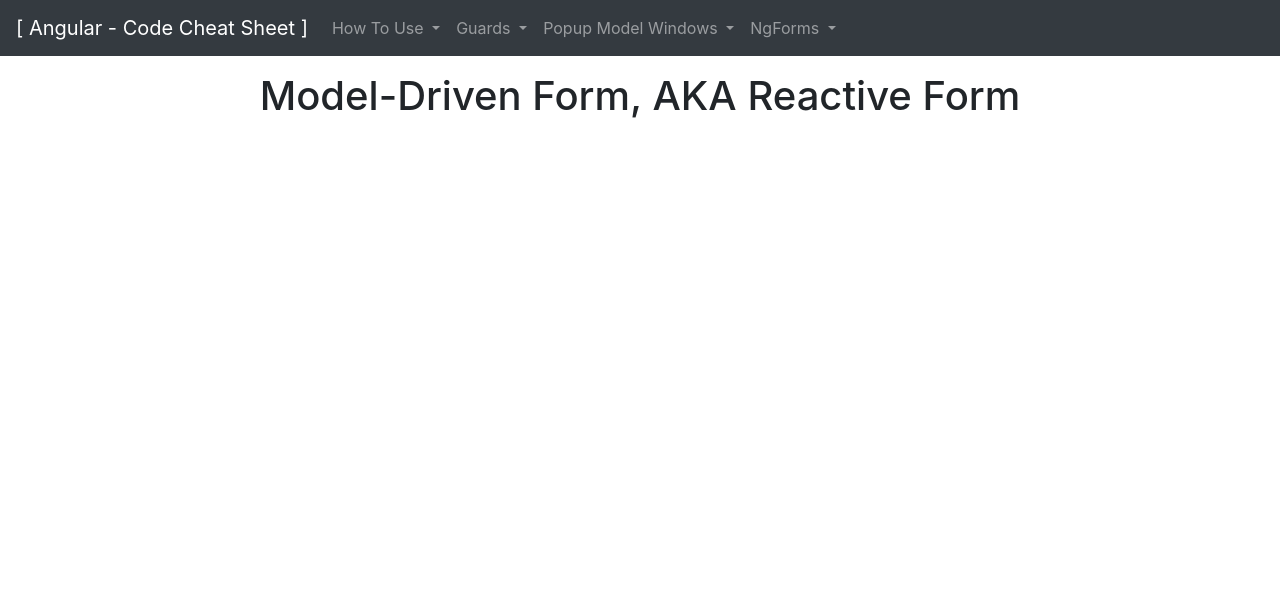
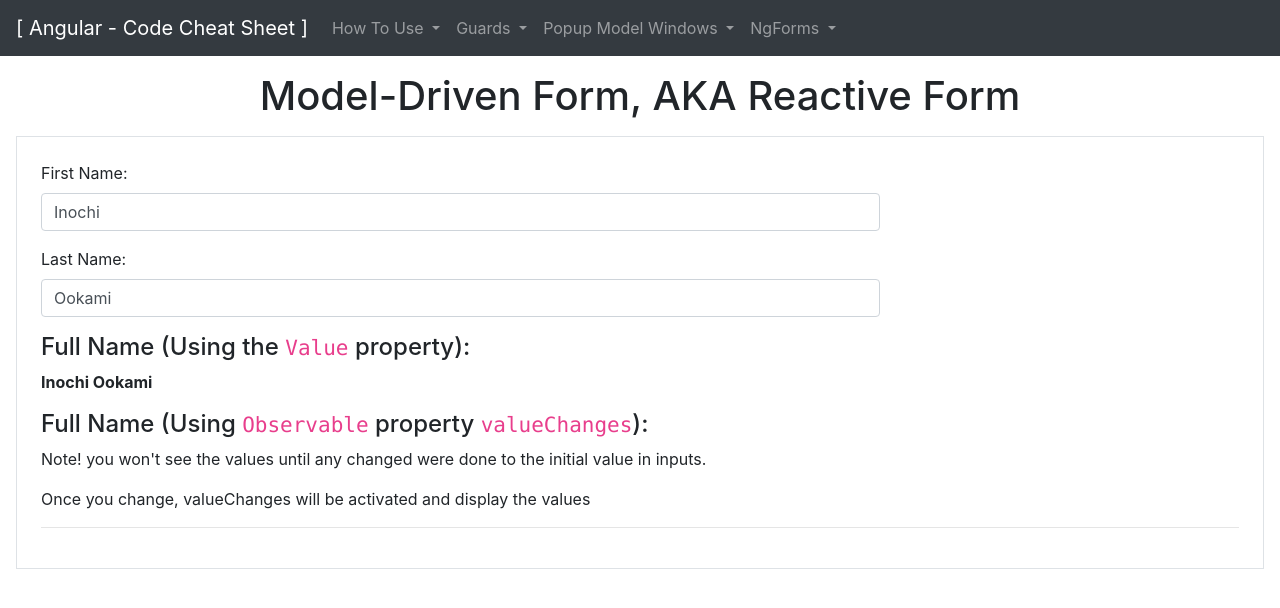
Before and after one commit to OZcomingFRoo/CodeCheatSheet, an Angular app in the folder Angular/: page /ReactiveForm in a window 1280 px wide. Shown: the top 608 px of the page. Built offline with nearby package versions, Linux system fonts and the light colour scheme.

Commit message:
Updated Page Component "FormModelDrivenComponent"

```diff
--- a/Angular/src/app/app.module.ts
+++ b/Angular/src/app/app.module.ts
@@ -1,5 +1,6 @@
 import { NgModule } from '@angular/core';
 import { BrowserModule } from '@angular/platform-browser';
+import { CommonModule } from '@angular/common';
 import { ReactiveFormsModule } from '@angular/forms';
 import { AppRoutingModule } from './app-routing.module';
 import { AppComponent } from './app-component/app.component';
@@ -27,7 +28,8 @@ import { FormTemplateDrivenComponent } from './components/form-template-driven/f
   imports: [
     BrowserModule,
     AppRoutingModule,
-    ReactiveFormsModule
+    ReactiveFormsModule,
+    CommonModule
   ],
   providers: [],
   bootstrap: [AppComponent]
--- a/Angular/src/app/components/form-model-driven/form-model-driven.component.html
+++ b/Angular/src/app/components/form-model-driven/form-model-driven.component.html
@@ -1,3 +1,29 @@
 <main class="p-3 d-block w-100">
   <h1 class="text-center">Model-Driven Form, AKA Reactive Form</h1>
+  <div class="mt-3 border p-4 d-block">
+    <div class="form-group w-70">
+      <label>First Name:</label>
+      <input type="text" class="form-control" [formControl]="firstName">
+      <p [class.d-none]="! firstName.errors?.required"  [ngClass]="{ 'text-danger d-block' : firstName.errors?.required}">Value Required</p>
+      <p [class.d-none]="! firstName.errors?.minlength" [ngClass]="{ 'text-danger d-block' : firstName.errors?.minlength}">
+        Buddy, no one has a 'latter' as his name, Unless you're Japanese or something
+      </p>
+    </div>
+    <div class="form-group w-70">
+      <label>Last Name:</label>
+      <input type="text" class="form-control" [formControl]="lastName">
+      <p [class.d-none]="! lastName.errors?.required" [ngClass]="{ 'text-danger d-block' : lastName.errors?.required}">Value Required</p>
+      <p [class.d-none]="! lastName.errors?.minlength" [ngClass]="{ 'text-danger d-block' : lastName.errors?.minlength}">
+        Buddy, no one has a 'latter' as his name, Unless you're Japanese or something
+      </p>
+    </div>
+    <h4>Full Name (Using the <code>Value</code> property):</h4>
+    <p><b>{{ FullName }}</b></p>
+    <h4>Full Name (Using <code>Observable</code> property <code>valueChanges</code>):</h4>
+    <p>Note! you won't see the values until any changed were done to the initial value in inputs.</p>
+    <p>Once you change, valueChanges will be activated and display the values</p>
+    <p><b>{{ firstName.valueChanges | async }} {{ lastName.valueChanges | async }}</b></p>
+
+    <hr />
+  </div>
 </main>
--- a/Angular/src/app/components/form-model-driven/form-model-driven.component.ts
+++ b/Angular/src/app/components/form-model-driven/form-model-driven.component.ts
@@ -1,4 +1,5 @@
 import { Component, OnInit } from '@angular/core';
+import { FormControl , Validators } from '@angular/forms';
 
 @Component({
   selector: 'app-form-model-driven',
@@ -9,7 +10,23 @@ export class FormModelDrivenComponent implements OnInit {
 
   constructor() { }
 
-  ngOnInit(): void {
+  public firstName: FormControl = new FormControl('Inochi', [Validators.required, Validators.minLength(2)]);
+  public lastName: FormControl = new FormControl('Ookami', [Validators.required, Validators.minLength(2)]);
+
+  public get FullName(): string {
+    // Getting value via property value of FormControl object
+    return this.firstName.value + ' ' + this.lastName.value;
   }
 
+  ngOnInit(): void {
+    this.firstName.valueChanges.subscribe(this.printValueInConsole,); // Getting value via Observable
+    this.lastName.valueChanges.subscribe(this.printValueInConsole); // Getting value via Observable
+  }
+
+  private printValueInConsole = (val: any) => {
+    console.log("Getting value from Observable method..");
+    console.log("Value changed to ==> ", val);
+  }
+
+
 }
```
